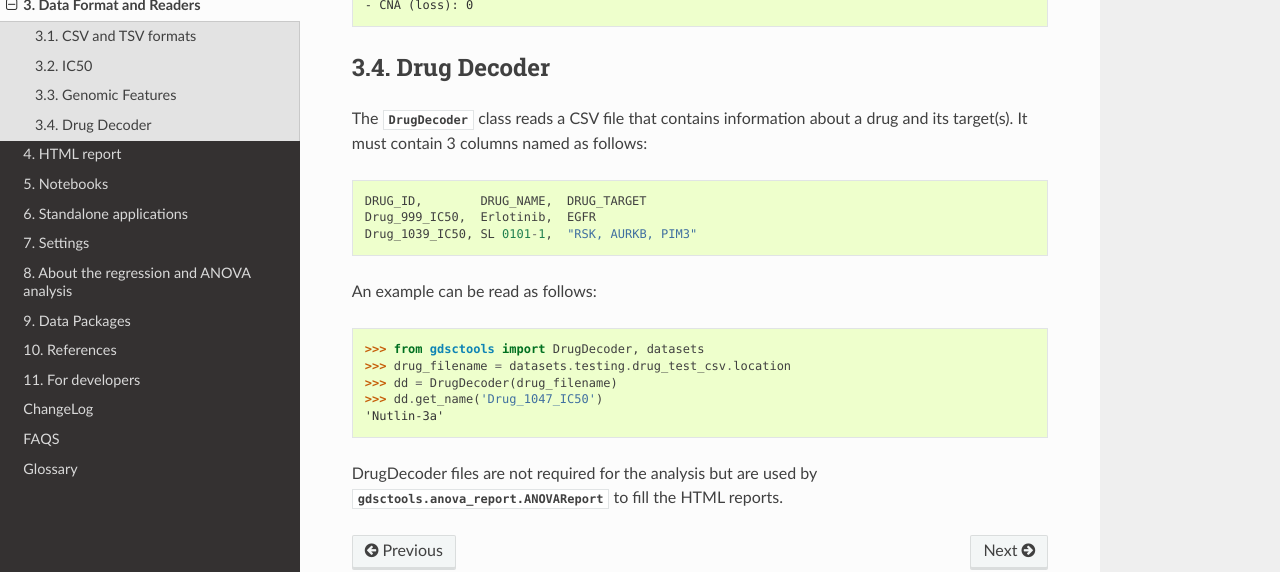
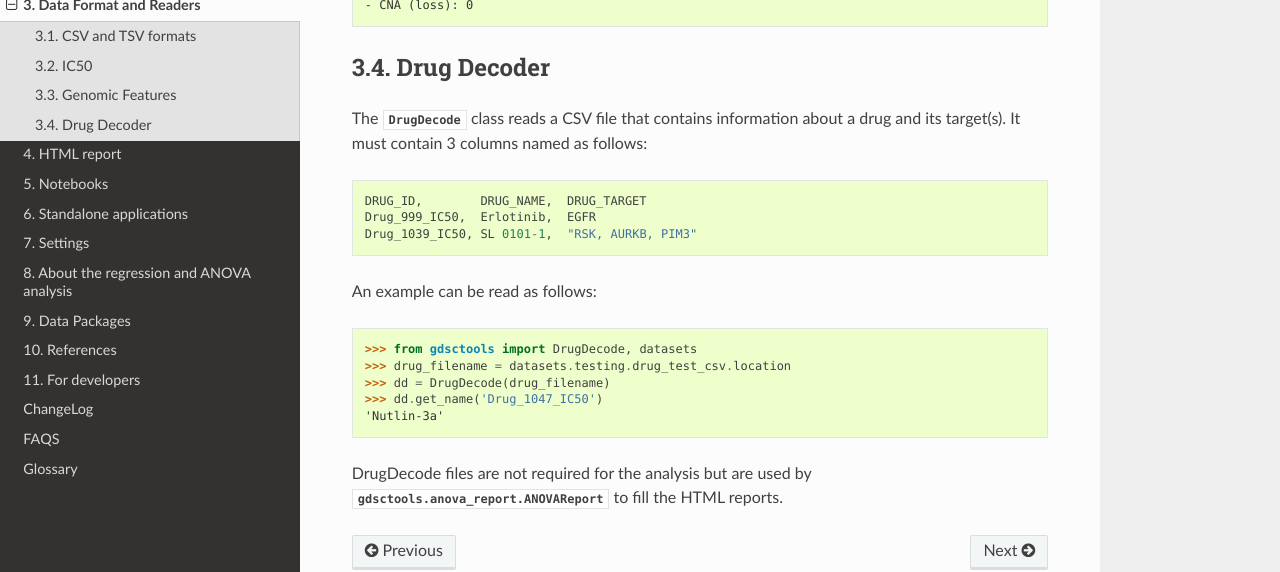
Before and after one commit to CancerRxGene/gdsctools, a Sphinx documentation site: the page built from doc/source/data.rst, in a window 1280 px wide and 900 px high, scrolled down 2968 px. Shown: the part 200-772 px from the top of the window. Built offline with Sphinx 7.4.7 and the Read the Docs theme 2.0.0, drawn with Linux system fonts in a browser that asks for light colours; formulas are drawn with MathJax 3; pages that are not in the unit, such as notebooks, are missing from menus; the version number could not be read and is left out.

Commit message:
fix typos

```diff
--- a/doc/source/data.rst
+++ b/doc/source/data.rst
@@ -134,7 +134,7 @@ course, you may provide your own. The :class:`~gdsctools.readers.GenomicFeatures
 Drug Decoder
 ----------------
 
-The :class:`~gdsctools.readers.DrugDecoder` class reads a CSV file that contains information about a drug and its target(s). It must contain 3 columns named as
+The :class:`~gdsctools.readers.DrugDecode` class reads a CSV file that contains information about a drug and its target(s). It must contain 3 columns named as
 follows::
 
     DRUG_ID,        DRUG_NAME,  DRUG_TARGET
@@ -145,12 +145,12 @@ An example can be read as follows:
 
 .. doctest::
 
-    >>> from gdsctools import DrugDecoder, datasets
+    >>> from gdsctools import DrugDecode, datasets
     >>> drug_filename = datasets.testing.drug_test_csv.location
-    >>> dd = DrugDecoder(drug_filename)
+    >>> dd = DrugDecode(drug_filename)
     >>> dd.get_name('Drug_1047_IC50')
     'Nutlin-3a'
 
 
-DrugDecoder files are not required for the analysis but are used by
+DrugDecode files are not required for the analysis but are used by
 :class:`gdsctools.anova_report.ANOVAReport` to fill the HTML reports.
```
